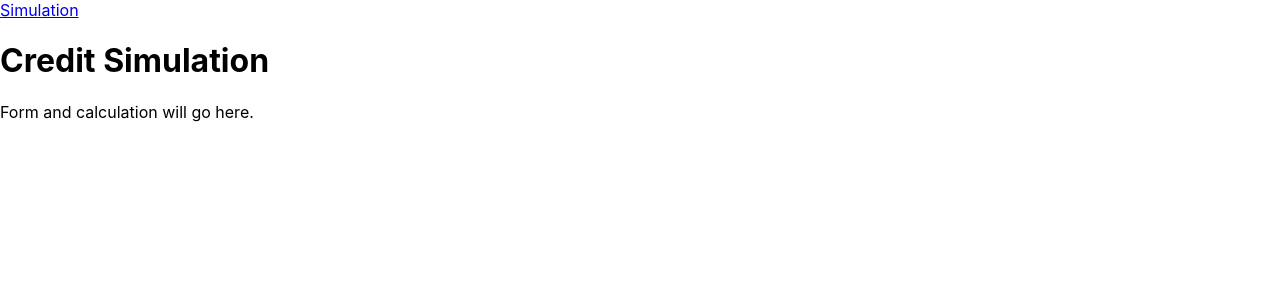
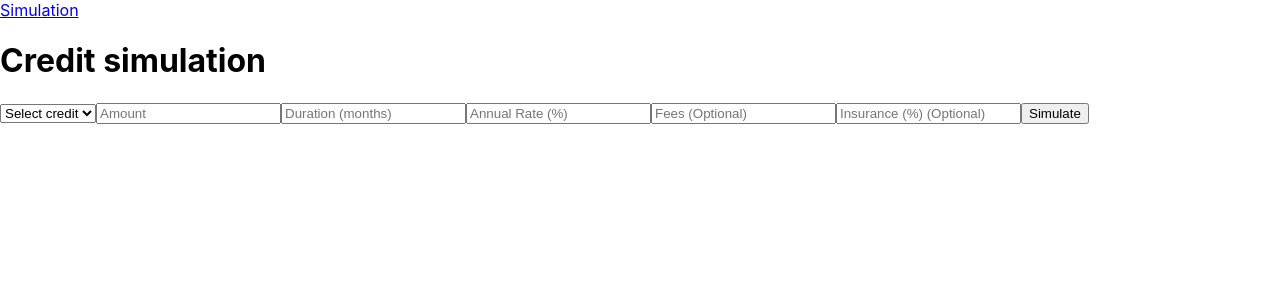
Before and after one commit to taouamwalideddine/Brief-5-Salefni, a React (Create React App) app: page / in a window 1280 px wide. Shown: the top 300 px of the page. Built offline with nearby package versions, Linux system fonts and the light colour scheme.

Commit message:
Implement form functionality in SimulationPage component for credit simulation

```diff
--- a/src/pages/SimulationPage.jsx
+++ b/src/pages/SimulationPage.jsx
@@ -1,9 +1,84 @@
-import React from "react";
-const SimulationPage = () => (
-  <div>
-    <h1>Credit Simulation</h1>
+import React, { useState } from "react";
 
-    <p>Form and calculation will go here.</p>
-  </div>
-);
+const SimulationPage = () => {
+
+    const [form, setForm] = useState({
+        type : "",
+        amount : "",
+        duration : "",
+        rate : "",
+        fees : "",
+        insurance : ""
+    });
+
+    const handleChange = (e) => {
+        setForm({ ...form, [e.target.name]: e.target.value});
+    };
+
+    const handleSubmit = (e) => {
+        e.preventDefault();
+        // temp log
+        console.log(form);
+    };
+
+    return (
+        <div>
+            <h1>Credit simulation</h1>
+            <form onSubmit={handleSubmit}>
+                <select
+                    name = ""
+                    value={form.type}
+                    onChange={handleChange}
+                    requirep
+                >
+                    <option value="">Select credit</option>
+                    <option value="auto">Auto</option>
+                    <option value="consumer">Consumer</option>
+                    <option value="realestate">Real Estate</option>
+                </select>
+                <input
+                    name="amount"
+                    type="number"
+                    placeholder="Amount"
+                    value={form.amount}
+                    onChange={handleChange}
+                    required
+                />
+                <input
+                    name="duration"
+                    type="number"
+                    placeholder="Duration (months)"
+                    value={form.duration}
+                    onChange={handleChange}
+                    required
+                />
+                <input
+                    name="rate"
+                    type="number"
+                    placeholder="Annual Rate (%)"
+                    value={form.rate}
+                    onChange={handleChange}
+                    required
+                />
+                <input
+                    name="fees"
+                    type="number"
+                    placeholder="Fees (Optional)"
+                    value={form.fees}
+                    onChange={handleChange}
+                    required
+                />
+                <input
+                    name="insurance"
+                    type="number"
+                    placeholder="Insurance (%) (Optional)"
+                    value={form.insurance}
+                    onChange={handleChange}
+                    required
+                />
+                <button type="submit">Simulate</button>
+            </form>
+        </div>
+    );
+};
 export default SimulationPage;
```
